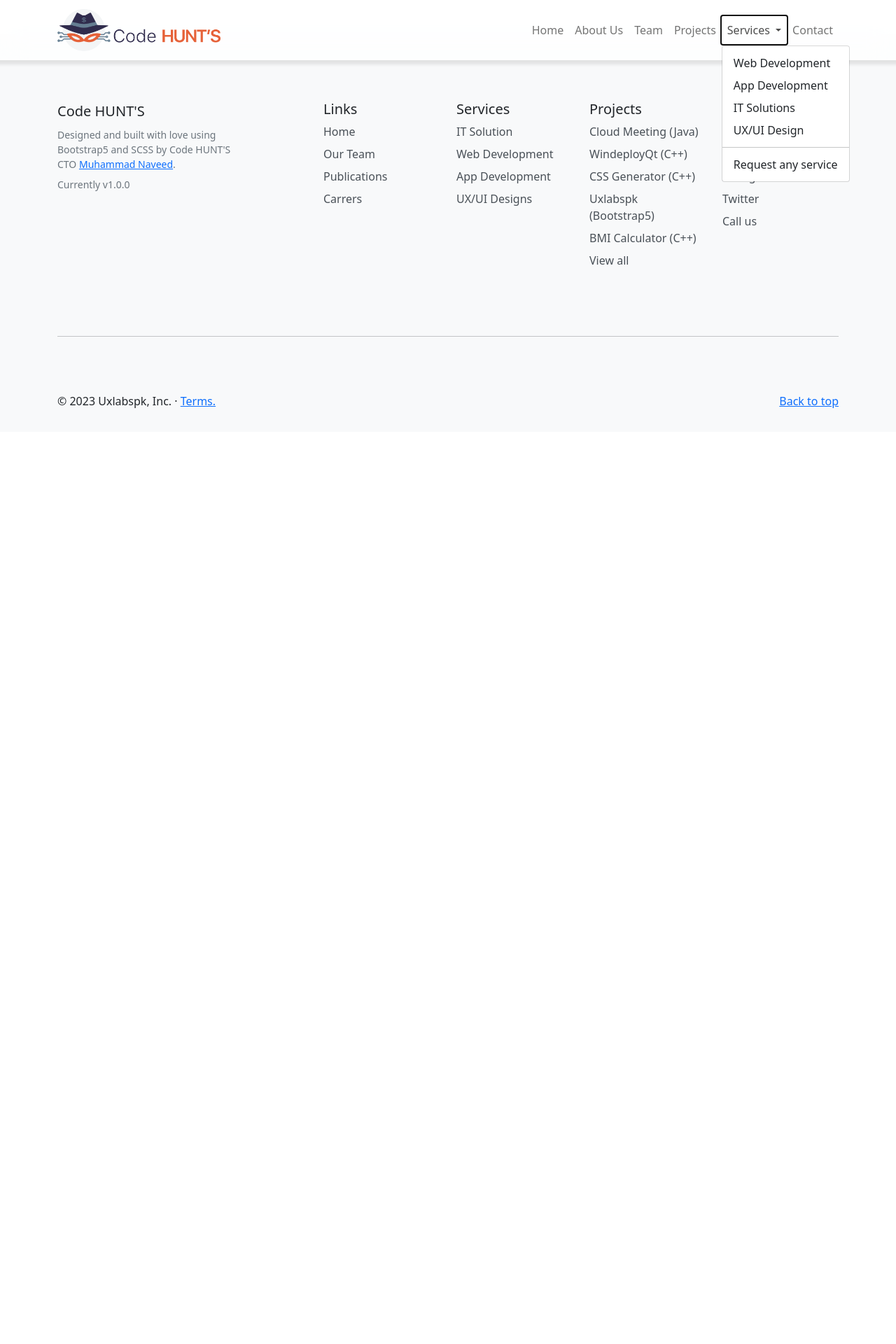
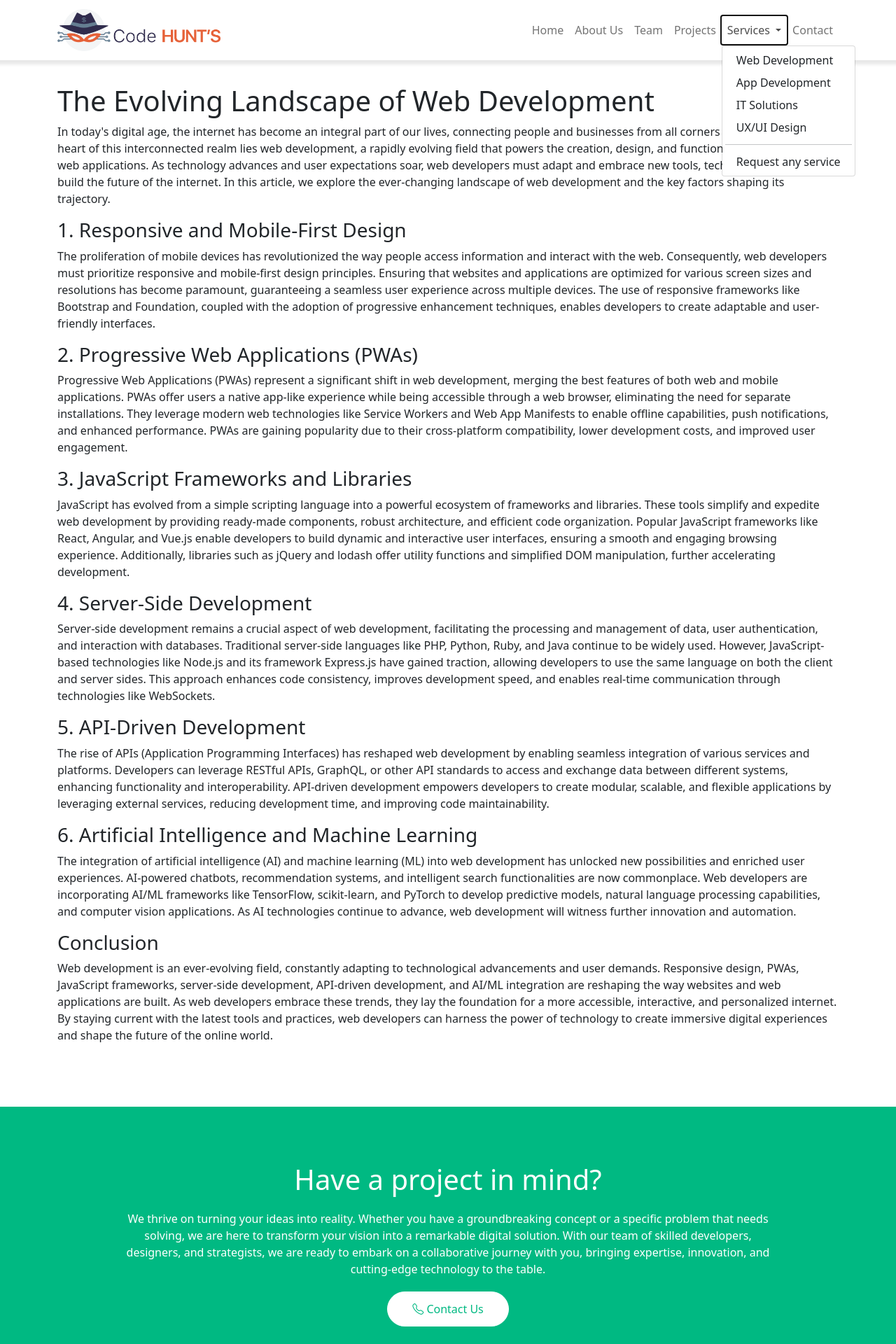
Before and after one commit to uxlabspk/codehunts, a PHP site: page /webDev.html in a window 1280 px wide, after a click on "Services". Shown: the top 1920 px of the page at 70% size. Before the commit the page ends 583 px from the top, so only its background shows below. Run offline with PHP 8.4, Linux system fonts and the light colour scheme.

Commit message:
changing some ui styles and adding more pages

```diff
--- a/Scss/style.scss
+++ b/Scss/style.scss
@@ -167,3 +167,9 @@ input::file-selector-button {
         opacity: 80%;
     }
 }
+
+
+.dropdown-item
+{
+    border-radius: 0.25rem;
+}
--- a/about.html
+++ b/about.html
@@ -64,7 +64,7 @@
               aria-expanded="false">
               Services
             </a>
-            <ul class="dropdown-menu" aria-labelledby="navbarDropdown">
+            <ul class="dropdown-menu" aria-labelledby="navbarDropdown" style="padding: 4px;">
               <li><a class="dropdown-item" href="./webDev.html">Web Development</a></li>
               <li><a class="dropdown-item" href="./appDev.html">App Development</a></li>
               <li><a class="dropdown-item" href="./itSolution.html">IT Solutions</a></li>
--- a/contact.html
+++ b/contact.html
@@ -64,7 +64,7 @@
               aria-expanded="false">
               Services
             </a>
-            <ul class="dropdown-menu" aria-labelledby="navbarDropdown">
+            <ul class="dropdown-menu" aria-labelledby="navbarDropdown" style="padding: 4px;">
               <li><a class="dropdown-item" href="./webDev.html">Web Development</a></li>
               <li><a class="dropdown-item" href="./appDev.html">App Development</a></li>
               <li><a class="dropdown-item" href="./itSolution.html">IT Solutions</a></li>
--- a/css/style.css
+++ b/css/style.css
@@ -210,4 +210,8 @@ input::file-selector-button {
 input::file-selector-button:hover {
   opacity: 80%;
 }
+
+.dropdown-item {
+  border-radius: 0.25rem;
+}
 /*# sourceMappingURL=style.css.map */
--- a/hiring.html
+++ b/hiring.html
@@ -60,7 +60,7 @@
                 <a class="nav-link dropdown-toggle" href="#" id="navbarDropdown" role="button" data-bs-toggle="dropdown" aria-expanded="false">
                   Services
                 </a>
-                <ul class="dropdown-menu" aria-labelledby="navbarDropdown">
+                <ul class="dropdown-menu" aria-labelledby="navbarDropdown" style="padding: 4px;">
                   <li><a class="dropdown-item" href="./webDev.html">Web Development</a></li>
                   <li><a class="dropdown-item" href="./appDev.html">App Development</a></li>
                   <li><a class="dropdown-item" href="./itSolution.html">IT Solutions</a></li>
--- a/index.html
+++ b/index.html
@@ -60,7 +60,7 @@
                 <a class="nav-link dropdown-toggle" href="#" id="navbarDropdown" role="button" data-bs-toggle="dropdown" aria-expanded="false">
                   Services
                 </a>
-                <ul class="dropdown-menu" aria-labelledby="navbarDropdown">
+                <ul class="dropdown-menu" aria-labelledby="navbarDropdown" style="padding: 4px;">
                   <li><a class="dropdown-item" href="./webDev.html">Web Development</a></li>
                   <li><a class="dropdown-item" href="./appDev.html">App Development</a></li>
                   <li><a class="dropdown-item" href="./itSolution.html">IT Solutions</a></li>
--- a/portfolio.html
+++ b/portfolio.html
@@ -60,7 +60,7 @@
                 <a class="nav-link dropdown-toggle" href="#" id="navbarDropdown" role="button" data-bs-toggle="dropdown" aria-expanded="false">
                   Services
                 </a>
-                <ul class="dropdown-menu" aria-labelledby="navbarDropdown">
+                <ul class="dropdown-menu" aria-labelledby="navbarDropdown" style="padding: 4px;">
                   <li><a class="dropdown-item" href="./webDev.html">Web Development</a></li>
                   <li><a class="dropdown-item" href="./appDev.html">App Development</a></li>
                   <li><a class="dropdown-item" href="./itSolution.html">IT Solutions</a></li>
--- a/publication.html
+++ b/publication.html
@@ -60,7 +60,7 @@
                 <a class="nav-link dropdown-toggle" href="#" id="navbarDropdown" role="button" data-bs-toggle="dropdown" aria-expanded="false">
                   Services
                 </a>
-                <ul class="dropdown-menu" aria-labelledby="navbarDropdown">
+                <ul class="dropdown-menu" aria-labelledby="navbarDropdown" style="padding: 4px;">
                   <li><a class="dropdown-item" href="./webDev.html">Web Development</a></li>
                   <li><a class="dropdown-item" href="./appDev.html">App Development</a></li>
                   <li><a class="dropdown-item" href="./itSolution.html">IT Solutions</a></li>
--- a/request.html
+++ b/request.html
@@ -60,7 +60,7 @@
                 <a class="nav-link dropdown-toggle" href="#" id="navbarDropdown" role="button" data-bs-toggle="dropdown" aria-expanded="false">
                   Services
                 </a>
-                <ul class="dropdown-menu" aria-labelledby="navbarDropdown">
+                <ul class="dropdown-menu" aria-labelledby="navbarDropdown" style="padding: 4px;">
                   <li><a class="dropdown-item" href="./webDev.html">Web Development</a></li>
                   <li><a class="dropdown-item" href="./appDev.html">App Development</a></li>
                   <li><a class="dropdown-item" href="./itSolution.html">IT Solutions</a></li>
--- a/team.html
+++ b/team.html
@@ -60,7 +60,7 @@
                 <a class="nav-link dropdown-toggle" href="#" id="navbarDropdown" role="button" data-bs-toggle="dropdown" aria-expanded="false">
                   Services
                 </a>
-                <ul class="dropdown-menu" aria-labelledby="navbarDropdown">
+                <ul class="dropdown-menu" aria-labelledby="navbarDropdown" style="padding: 4px;">
                   <li><a class="dropdown-item" href="./webDev.html">Web Development</a></li>
                   <li><a class="dropdown-item" href="./appDev.html">App Development</a></li>
                   <li><a class="dropdown-item" href="./itSolution.html">IT Solutions</a></li>
--- a/terms.html
+++ b/terms.html
@@ -54,7 +54,7 @@
                 <a class="nav-link dropdown-toggle" href="#" id="navbarDropdown" role="button" data-bs-toggle="dropdown" aria-expanded="false">
                   Services
                 </a>
-                <ul class="dropdown-menu" aria-labelledby="navbarDropdown">
+                <ul class="dropdown-menu" aria-labelledby="navbarDropdown" style="padding: 4px;">
                   <li><a class="dropdown-item" href="./webDev.html">Web Development</a></li>
                   <li><a class="dropdown-item" href="./appDev.html">App Development</a></li>
                   <li><a class="dropdown-item" href="./itSolution.html">IT Solutions</a></li>
--- a/webDev.html
+++ b/webDev.html
@@ -60,7 +60,7 @@
                 <a class="nav-link dropdown-toggle" href="#" id="navbarDropdown" role="button" data-bs-toggle="dropdown" aria-expanded="false">
                   Services
                 </a>
-                <ul class="dropdown-menu" aria-labelledby="navbarDropdown">
+                <ul class="dropdown-menu" aria-labelledby="navbarDropdown" style="padding: 4px;">
                   <li><a class="dropdown-item" href="./webDev.html">Web Development</a></li>
                   <li><a class="dropdown-item" href="./appDev.html">App Development</a></li>
                   <li><a class="dropdown-item" href="./itSolution.html">IT Solutions</a></li>
@@ -81,8 +81,51 @@
 
       <!-- BODY HERE -->
 
+      <div class="even-section" style="margin-top: 120px;">
+        <div class="container">
+          <h1>The Evolving Landscape of Web Development</h1>
+          <p>In today's digital age, the internet has become an integral part of our lives, connecting people and businesses from all corners of the world. At the heart of this interconnected realm lies web development, a rapidly evolving field that powers the creation, design, and functionality of websites and web applications. As technology advances and user expectations soar, web developers must adapt and embrace new tools, techniques, and trends to build the future of the internet. In this article, we explore the ever-changing landscape of web development and the key factors shaping its trajectory.</p>
+          <h3>1. Responsive and Mobile-First Design</h3>
+          <p>The proliferation of mobile devices has revolutionized the way people access information and interact with the web. Consequently, web developers must prioritize responsive and mobile-first design principles. Ensuring that websites and applications are optimized for various screen sizes and resolutions has become paramount, guaranteeing a seamless user experience across multiple devices. The use of responsive frameworks like Bootstrap and Foundation, coupled with the adoption of progressive enhancement techniques, enables developers to create adaptable and user-friendly interfaces.</p>
+          <h3>2. Progressive Web Applications (PWAs)</h3>
+          <p>Progressive Web Applications (PWAs) represent a significant shift in web development, merging the best features of both web and mobile applications. PWAs offer users a native app-like experience while being accessible through a web browser, eliminating the need for separate installations. They leverage modern web technologies like Service Workers and Web App Manifests to enable offline capabilities, push notifications, and enhanced performance. PWAs are gaining popularity due to their cross-platform compatibility, lower development costs, and improved user engagement.</p>
+          <h3>3. JavaScript Frameworks and Libraries</h3>
+          <p>JavaScript has evolved from a simple scripting language into a powerful ecosystem of frameworks and libraries. These tools simplify and expedite web development by providing ready-made components, robust architecture, and efficient code organization. Popular JavaScript frameworks like React, Angular, and Vue.js enable developers to build dynamic and interactive user interfaces, ensuring a smooth and engaging browsing experience. Additionally, libraries such as jQuery and lodash offer utility functions and simplified DOM manipulation, further accelerating development.</p>
+          <h3>4. Server-Side Development</h3>
+          <p>Server-side development remains a crucial aspect of web development, facilitating the processing and management of data, user authentication, and interaction with databases. Traditional server-side languages like PHP, Python, Ruby, and Java continue to be widely used. However, JavaScript-based technologies like Node.js and its framework Express.js have gained traction, allowing developers to use the same language on both the client and server sides. This approach enhances code consistency, improves development speed, and enables real-time communication through technologies like WebSockets.</p>
+          <h3>5. API-Driven Development</h3>
+          <p>The rise of APIs (Application Programming Interfaces) has reshaped web development by enabling seamless integration of various services and platforms. Developers can leverage RESTful APIs, GraphQL, or other API standards to access and exchange data between different systems, enhancing functionality and interoperability. API-driven development empowers developers to create modular, scalable, and flexible applications by leveraging external services, reducing development time, and improving code maintainability.</p>
+          <h3>6. Artificial Intelligence and Machine Learning</h3>
+          <p>The integration of artificial intelligence (AI) and machine learning (ML) into web development has unlocked new possibilities and enriched user experiences. AI-powered chatbots, recommendation systems, and intelligent search functionalities are now commonplace. Web developers are incorporating AI/ML frameworks like TensorFlow, scikit-learn, and PyTorch to develop predictive models, natural language processing capabilities, and computer vision applications. As AI technologies continue to advance, web development will witness further innovation and automation.</p>
+          <h3>Conclusion</h3>
+          <p>Web development is an ever-evolving field, constantly adapting to technological advancements and user demands. Responsive design, PWAs, JavaScript frameworks, server-side development, API-driven development, and AI/ML integration are reshaping the way websites and web applications are built. As web developers embrace these trends, they lay the foundation for a more accessible, interactive, and personalized internet. By staying current with the latest tools and practices, web developers can harness the power of technology to create immersive digital experiences and shape the future of the online world.</p>
+        </div>
+      </div>
 
 
+     <!-- Contact Section -->
+<div class="details-section" id="gettingStarted">
+  <div class="container">
+    <div class="row text-center">
+      <div class="col-12">
+        <h1>Have a project in mind?</h1>
+        <p class="wrap-text">
+          We thrive on turning your ideas into reality. Whether you have a groundbreaking concept
+           or a specific problem that needs solving,
+           we are here to transform your vision into a remarkable
+           digital solution. With our team of skilled developers, designers,
+           and strategists, we are ready to embark on a collaborative
+            journey with you, bringing expertise, innovation, and cutting-edge
+             technology to the table.
+        </p>
+        <a href="tel:+923094617390" itemprop="telephone" class="btn-md-green-secondary">
+          <i class="bi-telephone"> </i>
+          Contact Us
+        </a>
+      </div>
+    </div>
+  </div>
+</div>
 
 
   <!-- Footer -->
```
Also changed, not shown: appDev.html (+44 -4 lines), itSolution.html (+40 -3 lines), uxui.html (+54 -3 lines), 1 other file.
